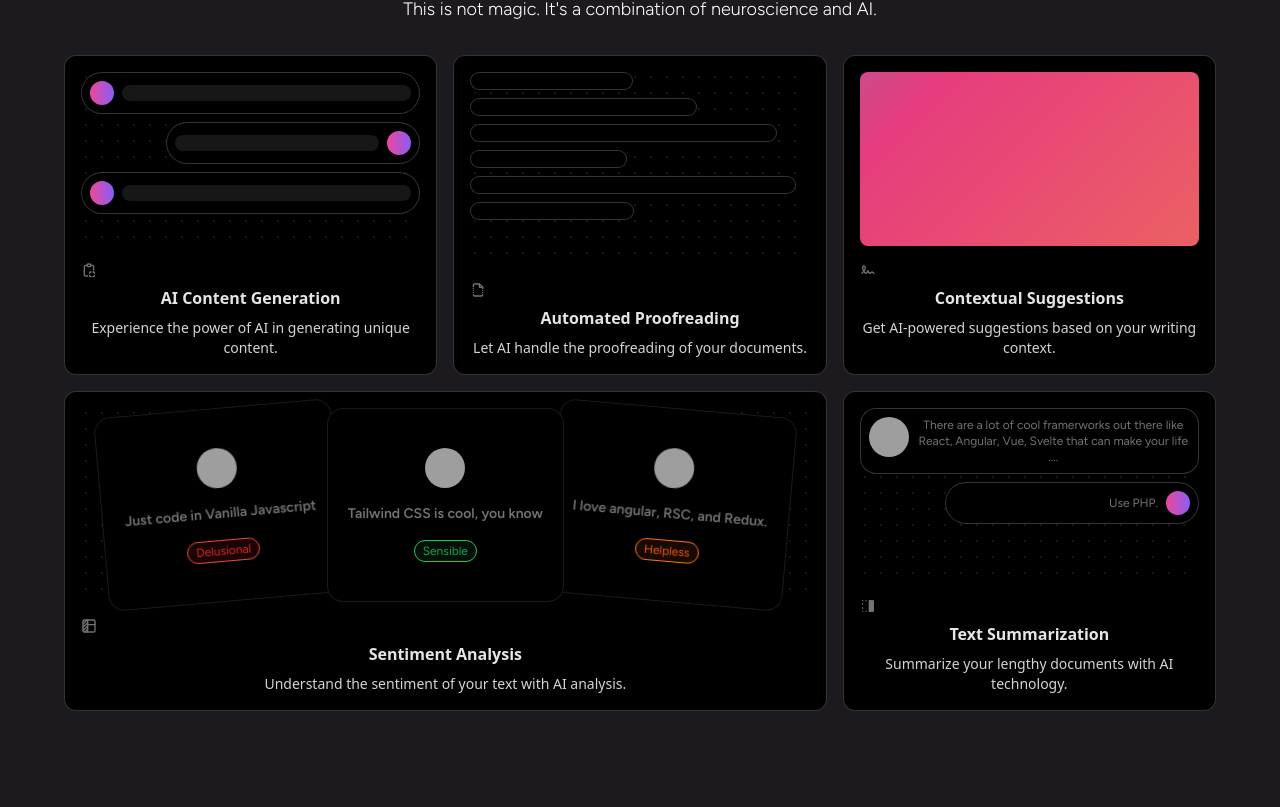
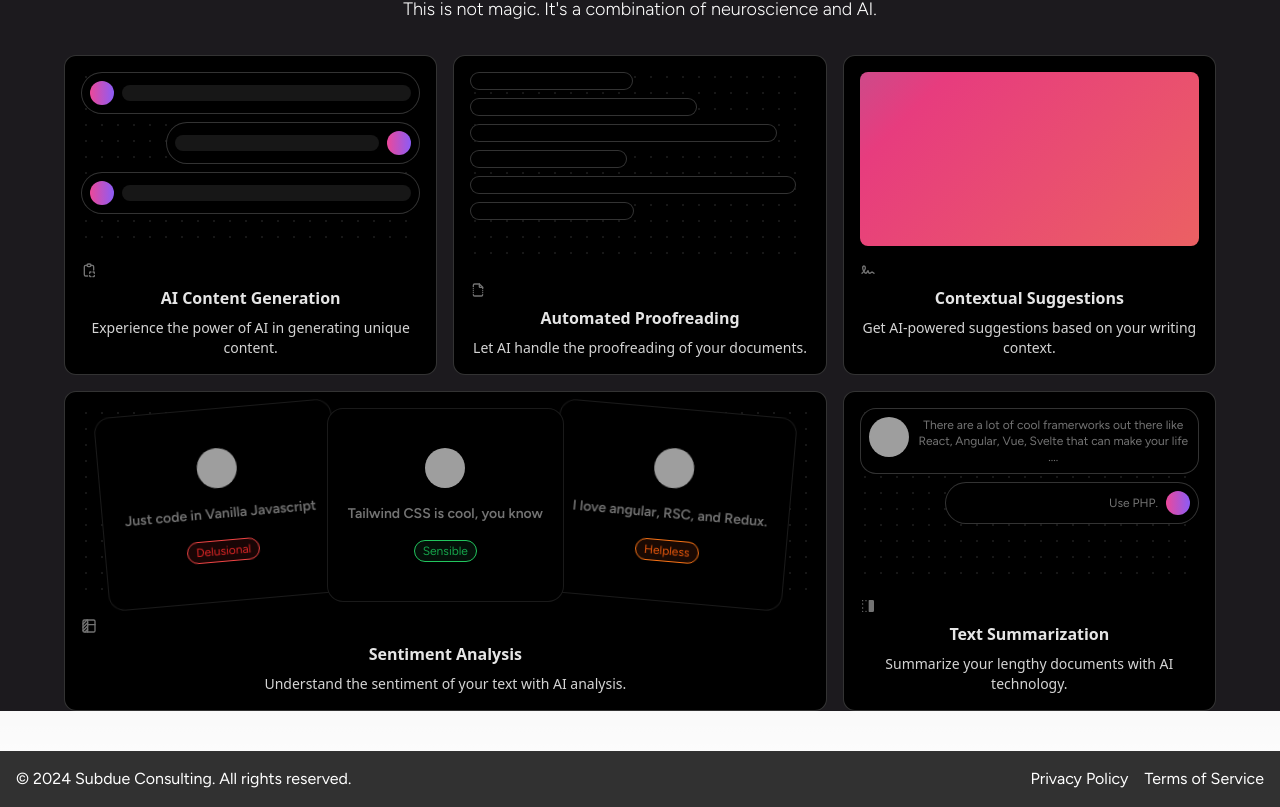
Before and after one commit to TheoSoillet/subdue1, a Next.js app: page / in a window 1280 px wide. Shown: the part 3449-4256 px from the top of the page. Before the commit the page ends 4160 px from the top, so only its background shows below. Built offline with nearby package versions, Linux system fonts and the light colour scheme; grey boxes are pictures that could not be loaded.

Commit message:
whatever

```diff
--- a/app/layout.tsx
+++ b/app/layout.tsx
@@ -67,9 +67,23 @@ export default function RootLayout({
 }>) {
   return (
     <html lang="en" className="dark">
-      <body className={`${figtree.className} bg-[#1C1A1E] dark:bg-[#1C1A1E]`}>
+      <head>
+        <link rel="icon" href="/Favicon.png" type="image/png" />
+      </head>
+      <body className={`${figtree.className} bg-[#1C1A1E] dark:bg-[#131213]`}>
         <Header />
         {children}
+        <footer className="bg-[#313131] text-white p-4 mt-10">
+          <div className="container mx-auto flex justify-between items-center ">
+            <div>
+              <p>&copy; {new Date().getFullYear()} Subdue Consulting. All rights reserved.</p>
+            </div>
+            <div className="flex space-x-4">
+              <a href="/privacy" className="hover:underline">Privacy Policy</a>
+              <a href="/terms" className="hover:underline">Terms of Service</a>
+            </div>
+          </div>
+        </footer>
       </body>
     </html>
   );
```
